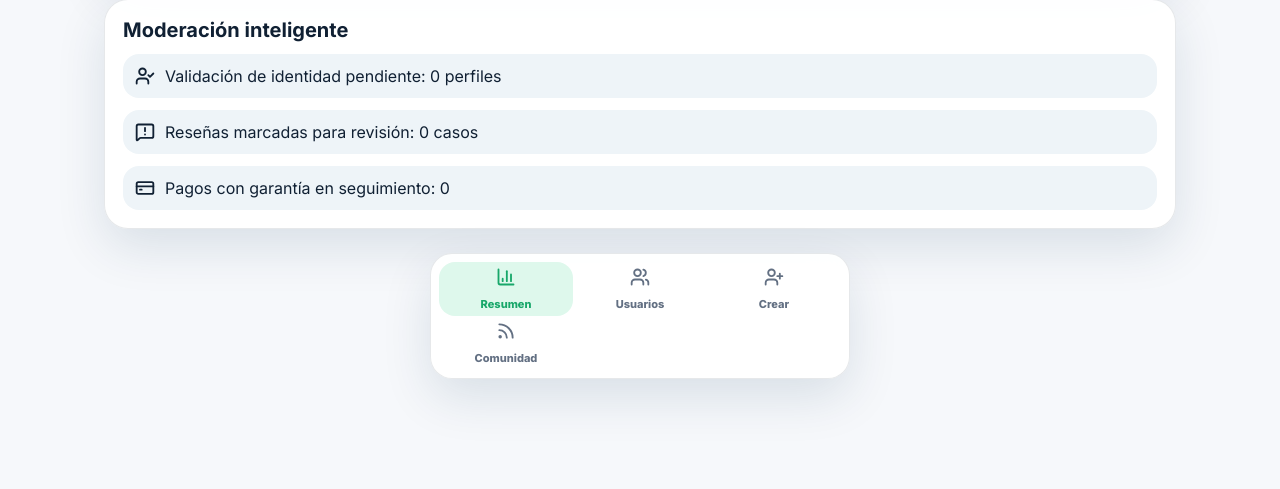
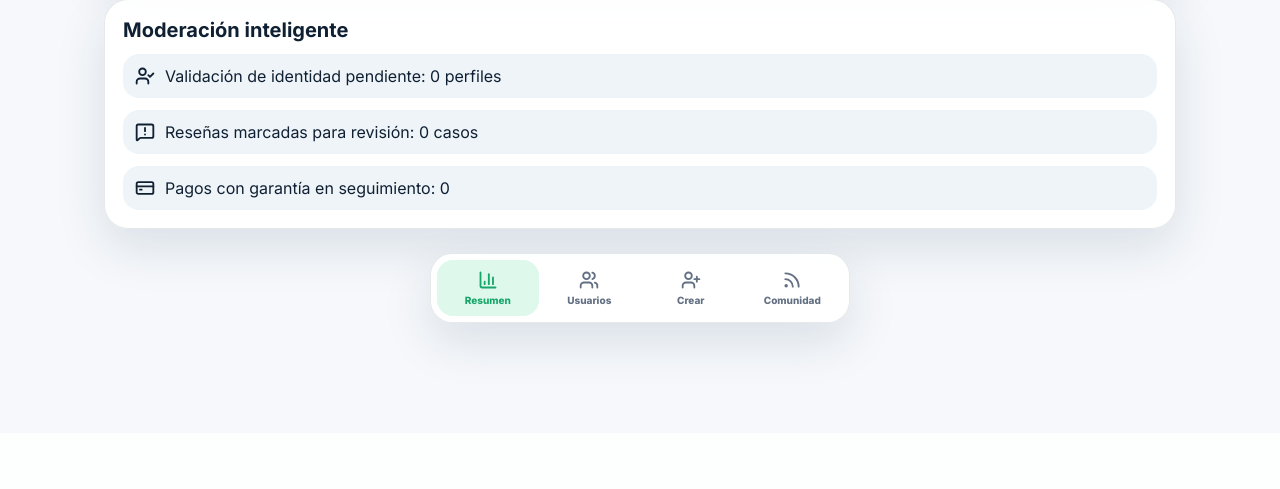
Before and after one commit to Jaisartuyk/Multi-oficios, a Django app: page /admin-panel/ in a window 1280 px wide. Shown: the part 852-1341 px from the top of the page. After the commit the page ends 1214 px from the top, so only its background shows below. Run offline with Django 5.2, Linux system fonts and the light colour scheme; the visitor is signed in with stand-in values (Sample User, id 1); data comes from the database, SQL or seed files in the repository; data that the repository does not hold is empty.

Commit message:
Conecto2

```diff
--- a/static/css/styles.css
+++ b/static/css/styles.css
@@ -588,23 +588,33 @@ textarea {
     left: 50%;
     bottom: 14px;
     z-index: 20;
-    display: grid;
-    width: min(calc(100% - 28px), 452px);
-    grid-template-columns: repeat(3, 1fr);
-    padding: 8px;
+    display: flex;
+    justify-content: space-around;
+    width: min(calc(100% - 28px), 480px);
+    padding: 6px;
     border-radius: 22px;
     transform: translateX(-50%);
     backdrop-filter: blur(18px);
 }
 
 .bottom-nav a {
-    display: grid;
-    min-height: 54px;
-    place-items: center;
+    flex: 1;
+    display: flex;
+    flex-direction: column;
+    align-items: center;
+    justify-content: center;
+    min-height: 56px;
     border-radius: 16px;
     color: var(--muted);
-    font-size: 11px;
+    font-size: 10px;
     font-weight: 800;
+    gap: 4px;
+    transition: all 0.2s ease;
+}
+
+.bottom-nav a i {
+    width: 20px;
+    height: 20px;
 }
 
 .bottom-nav a.active {
```
